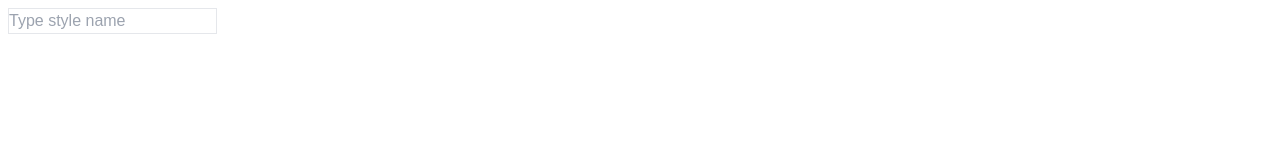
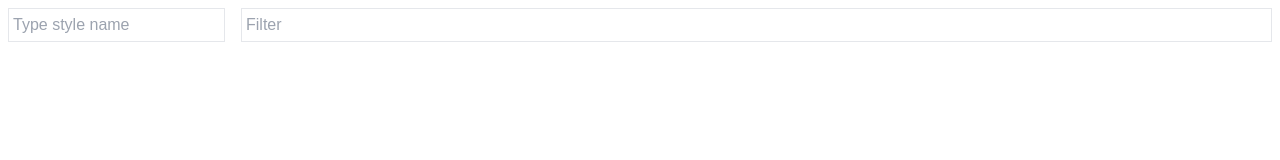
Before and after one commit to vincent0629/StyleViewer, a React (Vite) app in the folder frontend/: page / in a window 1280 px wide. Shown: the top 160 px of the page. Built offline with nearby package versions, Linux system fonts and the light colour scheme.

Commit message:
Support style item filter.

```diff
--- a/frontend/src/App.jsx
+++ b/frontend/src/App.jsx
@@ -1,5 +1,6 @@
 import { useEffect, useRef, useState } from 'react'
 import classNames from 'classnames';
+import DelayedInput from './DelayedInput.jsx';
 import './App.css'
 
 const API = 'http://localhost:3000';
@@ -7,7 +8,7 @@ const API = 'http://localhost:3000';
 function App() {
   const [styleNames, setStyleNames] = useState();
   const [styles, setStyles] = useState();
-  const inputRef = useRef();
+  const [filter, setFilter] = useState('');
   const styleRef = useRef();
   const contextRef = useRef({});
 
@@ -42,20 +43,15 @@ function App() {
       });
   };
 
-  const onTimeout = () => {
-    contextRef.current.timer = 0;
-    const input = inputRef.current;
-    request(`/find/style/${input.value}`)
-      .then(names => {
-        setStyleNames(names);
-      });
-  };
-
-  const onInputChange = (e) => {
-    if (contextRef.current.timer)
-      window.clearTimeout(contextRef.current.timer);
-    if (e.target.value.length >= 3)
-      contextRef.current.timer = window.setTimeout(onTimeout, 1000);
+  const onStyleInputChange = (e) => {
+    const value = e.target.value;
+    if (value.length >= 3)
+      request(`/find/style/${value}`)
+        .then(names => {
+          setStyleNames(names);
+        });
+    else
+      setStyleNames([]);
   };
 
   const onStyleNameClick = (e) => {
@@ -64,6 +60,10 @@ function App() {
       .then(() => {
         history.pushState({style: name}, null, `/${name}`);
       });
+  };
+
+  const onFilterInputChange = (e) => {
+    setFilter(e.target.value.toLowerCase());
   };
 
   const onStyleItemClick = (item) => {
@@ -133,7 +133,7 @@ function App() {
       <div key={`style-${style.name}`}>
         <div className="p-2 text-gray-200 bg-gray-800">{style.name}</div>
         <div>
-          {style.items && style.items.map((item, index) => renderStyleItem(item, index))}
+          {style.items && style.items.filter(item => item.name.toLowerCase().indexOf(filter) >= 0).map((item, index) => renderStyleItem(item, index))}
         </div>
       </div>
     );
@@ -158,17 +158,20 @@ function App() {
     <div className="flex flex-row h-full">
       <div className="max-w-[30%] flex flex-col">
         <div className="p-2">
-          <input className="w-full border" type="text" placeholder="Type style name" onChange={onInputChange} ref={inputRef} />
+          <DelayedInput className="w-full border p-1" type="text" placeholder="Type style name" onChange={onStyleInputChange} />
         </div>
         <div className="grow pl-2 pr-2 pb-2 overflow-x-hidden overflow-y-auto">
           {styleNames && styleNames.map(name => renderStyleName(name))}
         </div>
       </div>
       <div className="grow overflow-auto" ref={styleRef}>
+        <div className="p-2">
+          <DelayedInput className="w-full border p-1" type="text" placeholder="Filter" onChange={onFilterInputChange} />
+        </div>
         {styles && styles.map(style => renderStyle(style))}
       </div>
     </div>
   );
 }
 
-export default App
+export default App;
--- /dev/null
+++ b/frontend/src/DelayedInput.jsx
@@ -0,0 +1,24 @@
+import { useRef } from 'react'
+
+function DelayedInput(props) {
+  const { className, type, placeholder } = props;
+  const contextRef = useRef({});
+
+  const onTimeout = () => {
+    contextRef.current.timer = 0;
+    props.onChange(contextRef.current.event);
+  };
+
+  const onChange = (e) => {
+    if (contextRef.current.timer)
+      window.clearTimeout(contextRef.current.timer);
+    contextRef.current.event = e;
+    contextRef.current.timer = window.setTimeout(onTimeout, 1000);
+  };
+
+  return (
+    <input className={className} type={type} placeholder={placeholder} onChange={onChange} />
+  );
+}
+
+export default DelayedInput;
```
